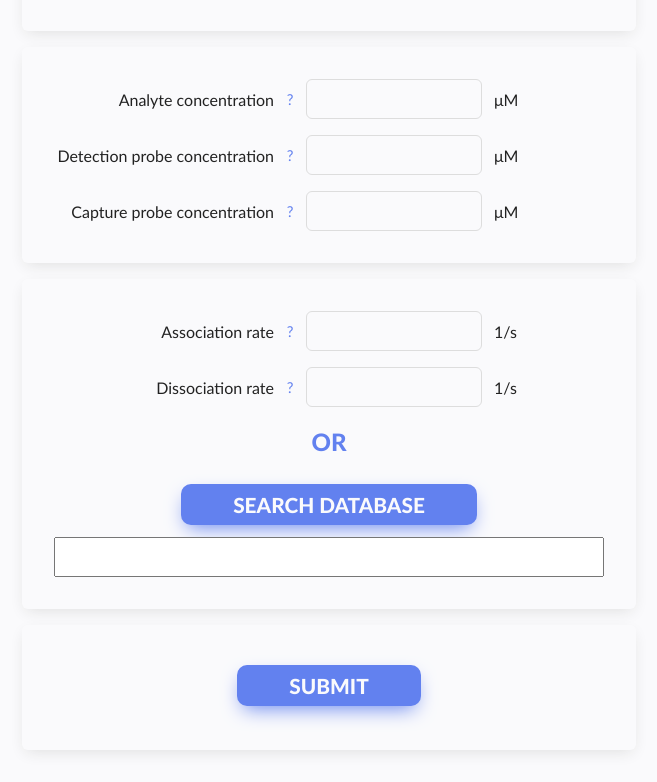
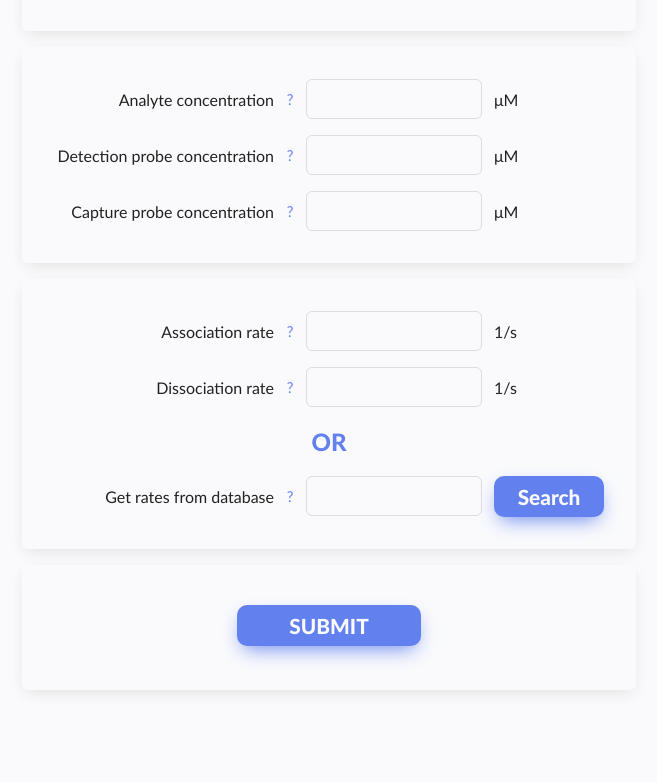
Before and after one commit to PauliusSasnauskas/igem-vilnius-2020-software, a React (Create React App) app in the folder frontend/: page / in a window 1280 px wide. Shown: the part 529-1311 px from the top of the page, without its empty margins (311-968 px from the left). After the commit the page ends 1251 px from the top, so only its background shows below. Built offline with nearby package versions, Linux system fonts and the light colour scheme.

Commit message:
refactor koffidb autocomplete frontend design

```diff
--- a/frontend/src/LFAModelIndex.js
+++ b/frontend/src/LFAModelIndex.js
@@ -1,15 +1,12 @@
 import React from 'react';
-import { Container, Column, Alert, Curtain, NumberInput} from './common';
+import { Container, Column, Alert, Curtain, NumberInput } from './common';
 import Loader from './common/Loader';
 import Info from './common/Info';
 import textVals from './common/textVals';
-// import { SearchBar } from 'react-native-elements';
-// import {Text, FlatList} from 'react-native';
-import Autocomplete from './common/Autocomplete';
-import { useEffect } from 'react';
+import KoffiInput from './common/KoffiInput';
 
-export default function LFAModelIndex(props){
-    const {setRequest, setData} = props;
+export default function LFAModelIndex(props) {
+	const { setRequest, setData } = props;
 
 	const [errorValue, setErrorValue] = React.useState("");
 	const [isLoading, setIsLoading] = React.useState(false);
@@ -17,7 +14,6 @@ export default function LFAModelIndex(props){
 	const [openInfoPopup, setOpenInfoPopup] = React.useState("");
 
 	const [molData, setMolData] = React.useState([]);
-    const [query, setQuery] = React.useState('');
 	const [molType, setMolType] = React.useState([]);
 
 	const [parameters, setParameters] = React.useState({
@@ -31,9 +27,8 @@ export default function LFAModelIndex(props){
 	});
 
 	const setParameter = (parameter, value) => {
-        setParameters({...parameters, [parameter]: value})
+		setParameters({ ...parameters, [parameter]: value })
 	};
-    let data = [];
 
 	const submit = () => {
 		if (openInfoPopup !== "") return;
@@ -67,17 +62,6 @@ export default function LFAModelIndex(props){
 				setIsLoading(false);
 			});
 	};
-    const fetchData = async () => {
-        const res = await fetch('http://koffidb.org/api/interactions/?format=json&page_size=2000&filters=%28koff%21%3Dnull%29%26%28kon%21%3Dnull%29');
-        const json = await res.json();
-        setMolData(json);
-        setMolType(json.results.map(a => a.partner_A).filter(x => x).sort().filter(function(item, pos, ary) {
-            return !pos || item != ary[pos - 1];
-        }));
-      };
-      useEffect(()=>{
-        console.log(molData, molType)
-      })
 
 	return (<>
 		{errorValue.trim().length === 0 ? undefined : (<Alert>
@@ -85,7 +69,7 @@ export default function LFAModelIndex(props){
 		</Alert>)}
 
 		<Curtain visible={openInfoPopup !== ""}>
-            <Info type={openInfoPopup} setOpenInfoPopup={setOpenInfoPopup}/>
+			<Info type={openInfoPopup} setOpenInfoPopup={setOpenInfoPopup} />
 		</Curtain>
 
 		<Curtain visible={isLoading}>
@@ -106,7 +90,7 @@ export default function LFAModelIndex(props){
 					parameterName="diffusCoef"
 					value={parameters.diffusCoef}
 					setParameter={setParameter}
-                    setOpenInfoPopup={setOpenInfoPopup}  />
+					setOpenInfoPopup={setOpenInfoPopup} />
 			</Column>
 		</Container>
 		<Container>
@@ -124,17 +108,17 @@ export default function LFAModelIndex(props){
 					parameterName="pCoef"
 					value={parameters.pCoef}
 					setParameter={setParameter}
-                    setOpenInfoPopup={setOpenInfoPopup}  />
+					setOpenInfoPopup={setOpenInfoPopup} />
 				<NumberInput
 					label="Capture probe concentration"
 					unit="μM"
 					parameterName="rCoef"
 					value={parameters.rCoef}
 					setParameter={setParameter}
-                    setOpenInfoPopup={setOpenInfoPopup}  />
+					setOpenInfoPopup={setOpenInfoPopup} />
 			</Column>
 		</Container>
-        <Container id="nonflex">
+		<Container>
 			<Column>
 				<NumberInput
 					label="Association rate"
@@ -142,21 +126,22 @@ export default function LFAModelIndex(props){
 					parameterName="assocRate"
 					value={parameters.assocRate}
 					setParameter={setParameter}
-                    setOpenInfoPopup={setOpenInfoPopup}  />
+					setOpenInfoPopup={setOpenInfoPopup} />
 				<NumberInput
 					label="Dissociation rate"
 					unit="1/s"
 					parameterName="dissocRate"
 					value={parameters.dissocRate}
 					setParameter={setParameter}
-                    setOpenInfoPopup={setOpenInfoPopup}  />
-            </Column>
+					setOpenInfoPopup={setOpenInfoPopup} />
 				<h2>OR</h2>
-            <Column>
-                <button className="submitButton" onClick={fetchData}><span>Search database</span></button>
-                <Autocomplete
-          suggestions={molType}
-        />
+				<KoffiInput
+					label="Get rates from database"
+					parameterName="koffiDb"
+					molType={molType}
+					setMolData={setMolData}
+					setMolType={setMolType}
+					setOpenInfoPopup={setOpenInfoPopup}/>
 			</Column>
 		</Container>
 		<Container>
--- a/frontend/src/assets/db.js
+++ b/frontend/src/assets/db.js
@@ -36,5 +36,9 @@ const info = {
         title: "Dissociation Rate",
         desc: "Dissociation Rate is blah blah blah",
     },
+    koffiDb: {
+        title: "Rates from the Database",
+        desc: "Get rates from the koffidb.org database.",
+    }
 }
 export default info;
--- a/frontend/src/common/Autocomplete.js
+++ b/frontend/src/common/Autocomplete.js
@@ -85,14 +85,7 @@ import PropTypes from 'prop-types';
 			if (filteredSuggestions.length) {
 				suggestionsListComponent = (
 					<ul className="suggestions">
-                  {filteredSuggestions.map((suggestion, index) => {
-                      if(index > 4) return;
-                    let className;
-
-                    if (index === activeSuggestion) {
-                      className = "";
-                    }
-
+						{filteredSuggestions.slice(0, 4).map((suggestion) => {
 							return (
 								<li key={suggestion} onClick={onClick}>
 									{suggestion}
@@ -111,7 +104,7 @@ import PropTypes from 'prop-types';
 		}
 
 		return (
-            <React.Fragment>
+			<div class="searchBlock">
 				<input
 					type="search"
 					onChange={onChange}
@@ -119,7 +112,7 @@ import PropTypes from 'prop-types';
 					value={userInput}
 				/>
 				{suggestionsListComponent}
-            </React.Fragment>
+			</div>
 		);
 	}
 }
--- /dev/null
+++ b/frontend/src/common/KoffiInput.js
@@ -0,0 +1,32 @@
+import React from 'react';
+import Autocomplete from './Autocomplete';
+import textVals from './textVals';
+
+export default function NumberInput(props){
+
+    const fetchData = async () => {
+
+		fetch(textVals.koffiDb).then((result)=>{
+			return result.json();
+		}).then((data)=>{
+			console.log(data);
+			setMolData(data);
+			setMolType(data.results.map(a => a.partner_A).filter(x => x).sort().filter((item, pos, ary) => {
+				return !pos || item !== ary[pos - 1];
+			}));
+		});
+
+	};
+
+
+    const {label, parameterName, setOpenInfoPopup, molType, setMolData, setMolType, ...other} = props;
+
+    return (<div className="koffiInput" {...other}>
+        <span>{label}</span>
+        <button onClick={() => setOpenInfoPopup(parameterName)} className="infoButton">
+            <span>?</span>
+        </button>
+        <Autocomplete suggestions={molType} />
+        <button onClick={fetchData}>Search</button>
+    </div>);
+}
--- a/frontend/src/common/textVals.js
+++ b/frontend/src/common/textVals.js
@@ -2,4 +2,5 @@ export default {
     apiUrl: "http://127.0.0.1:5000/api/", // TODO: replace with actual api url
     failedFetch: "Server request failed. There may be a connection error.",
     malformedFetch: "Server responded with a malformed response.",
+    koffiDb: "http://koffidb.org/api/interactions/?format=json&page_size=2000&filters=%28koff%21%3Dnull%29%26%28kon%21%3Dnull%29",
 };
--- a/frontend/src/style.scss
+++ b/frontend/src/style.scss
@@ -1,8 +1,8 @@
-@import './common/values';
+@import "./common/values";
+
 $border-radius: 6px;
-button,
-input {
-    font-family: 'lato-regular';
+button, input {
+	font-family: "lato-regular";
 }
 
 body {
@@ -45,7 +45,7 @@ body {
 		background-size: 103%;
 		background-position: bottom;
 		background-origin: border-box;
-        border-bottom: 2px solid #FAFAFC;
+		border-bottom: 2px solid #fafafc;
 	}
 	h1 {
 		z-index: 3;
@@ -80,7 +80,7 @@ body {
 div.flexColumn {
 	flex-grow: 1;
 	align-items: stretch;
-    div+div {
+	div + div {
 		margin-top: 16px;
 	}
 }
@@ -97,18 +97,10 @@ div.flexColumn {
 	border-radius: $border-radius;
 	/* offset-x | offset-y | blur-radius | spread-radius | color */
 	box-shadow: 0 5px 16px -4px $light-gray;
-    &#nonflex {
-        display: block;
-    }
 	h2 {
 		text-align: center;
 		color: #6281ef;
-        font-family: 'lato-heavy', sans-serif;
-    }
-    input {
-        &[type=search] {
-            padding: 10px;
-        }
+		font-family: "lato-heavy", sans-serif;
 	}
 	ul {
 		list-style: none;
@@ -127,7 +119,7 @@ div.flexColumn {
 			transition: transform 0.3s;
 		}
 	}
-    &>*:nth-child(2) {
+	& > *:nth-child(2) {
 		flex-grow: 1;
 	}
 	&.warning {
@@ -142,7 +134,7 @@ div.flexColumn {
 		z-index: 3;
 		p {
 			margin: 0;
-            &+p {
+			& + p {
 				margin-top: 12px;
 			}
 		}
@@ -159,11 +151,11 @@ div.flexColumn {
 	align-self: flex-start;
 }
 
-.numberInput {
+.numberInput, .koffiInput {
 	display: flex;
 	align-items: center;
 	width: 100%;
-    &>span:first-of-type {
+	& > span:first-child {
 		text-align: end;
 		white-space: nowrap;
 		width: 40%;
@@ -177,29 +169,52 @@ div.flexColumn {
 		color: #6281ef;
 		cursor: pointer;
 	}
-    input {
+	& > input {
 		width: 30%;
 		@extend %customInput;
 		flex-grow: 1;
 	}
-    &>span:last-of-type {
+	.searchBlock {
+		width: 30%;
+		flex-grow: 1;
+		display: flex;
+		flex-direction: column;
+		justify-content: stretch;
+		align-items: stretch;
+		input {
+			@extend %customInput;
+		}
+	}
+	& > span:last-child, & > button:last-child {
 		margin-left: 12px;
 		white-space: nowrap;
 		width: 20%;
 	}
+	& > button:last-child {
+		border: unset;
+		color: $white;
+		font-family: "lato-heavy";
+		font-size: 1.3rem;
+		background-color: $purple-blue;
+		padding: 8px 20px;
+		cursor: pointer;
+		border-radius: 10px;
+		box-shadow: 0 8px 20px -6px lighten($purple-blue, 0.7);
+		&:hover {
+			box-shadow: 0 (10px) 30px -10px lighten($purple-blue, 0.7);
+			transform: translateY(-2px);
+		}
+		transition: box-shadow 0.3s, transform 0.3s;
+	}
 }
 
-.submitButton,
-.backButton {
+.submitButton, .backButton {
 	border: unset;
 	-moz-user-select: none;
 	-webkit-user-select: none;
 	-ms-user-select: none;
 	user-select: none;
 	cursor: pointer;
-    &:hover {
-        transform: translateY(-2px);
-    }
 	align-self: center;
 	color: $white;
 	background-color: $purple-blue;
@@ -212,9 +227,9 @@ div.flexColumn {
 	box-shadow: 0 8px 20px -6px lighten($purple-blue, 0.7);
 	&:hover {
 		box-shadow: 0 (10px) 30px -10px lighten($purple-blue, 0.7);
+		transform: translateY(-2px);
 	}
-    transition: box-shadow 0.3s,
-    transform 0.3s;
+	transition: box-shadow 0.3s, transform 0.3s;
 }
 
 hr {
@@ -267,7 +282,7 @@ hr {
 			margin-top: 0;
 			text-align: center;
 		}
-        &>div {
+		& > div {
 			margin-top: 24px;
 			align-self: center;
 			width: 450px;
```
Lines whose indentation alone changed are shown as unchanged.
